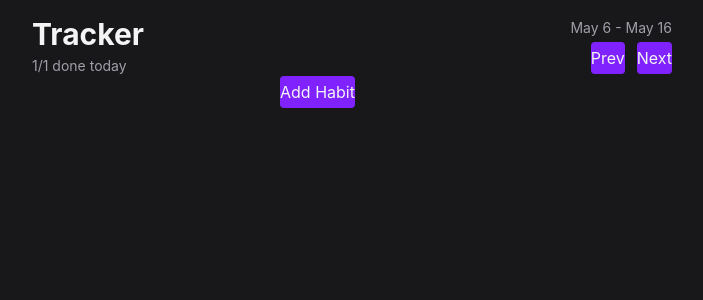
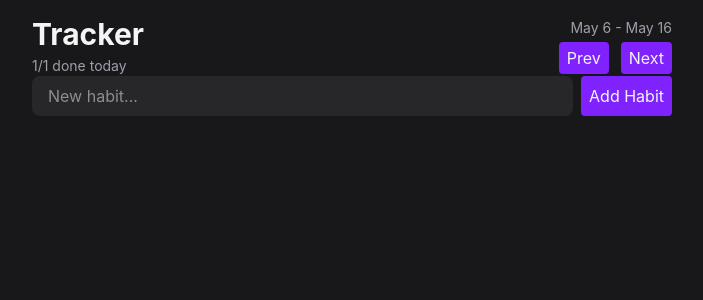
Before and after one commit to Dimterion/vault, a React (Vite) app: page / in a window 1280 px wide. Shown: the top 300 px of the page, without its empty margins (288-991 px from the left). Built offline with nearby package versions, Linux system fonts and the light colour scheme.

Commit message:
adjust habit form component style

```diff
--- a/src/components/Button.tsx
+++ b/src/components/Button.tsx
@@ -6,7 +6,7 @@ type ButtonProps = {
 
 export default function Button({ children }: ButtonProps) {
   return (
-    <button className="rounded bg-violet-600 py-1 transition-colors hover:bg-violet-500 disabled:cursor-not-allowed disabled:opacity-30">
+    <button className="rounded bg-violet-600 px-2 py-1 transition-colors hover:bg-violet-500 disabled:cursor-not-allowed disabled:opacity-30">
       {children}
     </button>
   );
--- a/src/components/HabitForm.tsx
+++ b/src/components/HabitForm.tsx
@@ -2,8 +2,11 @@ import Button from "./Button";
 
 export default function HabitForm() {
   return (
-    <form>
-      <input />
+    <form className="flex gap-2">
+      <input
+        className="flex-1 rounded-lg bg-zinc-800 px-4 py-2 outline-none focus-visible:via-violet-500 focus-visible:ring-2"
+        placeholder="New habit..."
+      />
       <Button>Add Habit</Button>
     </form>
   );
```
